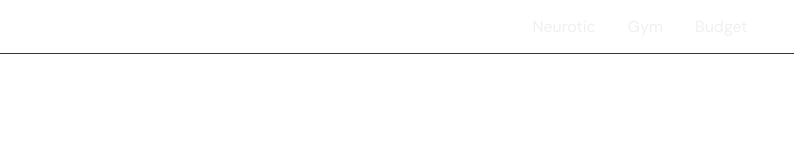
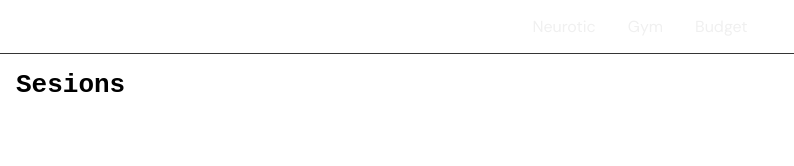
Before and after one commit to nicolasCinzer/neurotic-app-js, a Next.js app: page /gym in a window 1280 px wide. Shown: the top 166 px of the page, without its empty margins (0-794 px from the left). Built offline with nearby package versions, Linux system fonts and the light colour scheme.

Commit message:
Sesions at gym

```diff
--- a/app/gym/page.jsx
+++ b/app/gym/page.jsx
@@ -1,5 +1,10 @@
 import gymStyle from './Gym.module.css';
+import Sesions from '../../components/gym/Sesions';
 
 export default function Gym() {
-  return <div className={gymStyle.gymBody}></div>;
+  return (
+    <div className={gymStyle.gymBody}>
+      <Sesions />
+    </div>
+  );
 }
--- /dev/null
+++ b/components/gym/Sesions.jsx
@@ -0,0 +1,10 @@
+import SesionStyle from './css/Sesion.module.css';
+
+export default function Sesion() {
+  return (
+    <>
+      <h1>Sesions</h1>
+
+    </>
+  );
+}
```
Also changed, not shown: components/gym/css/Sesion.module.css (added).
